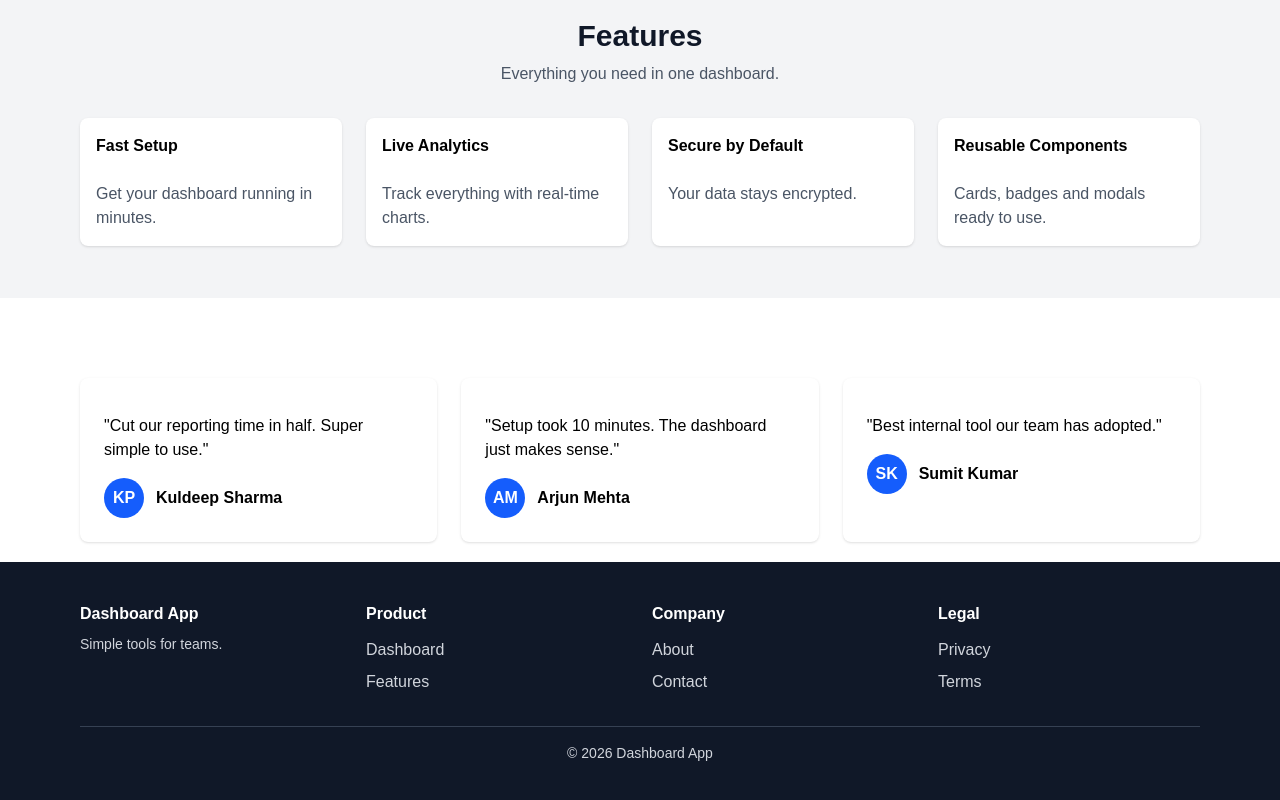
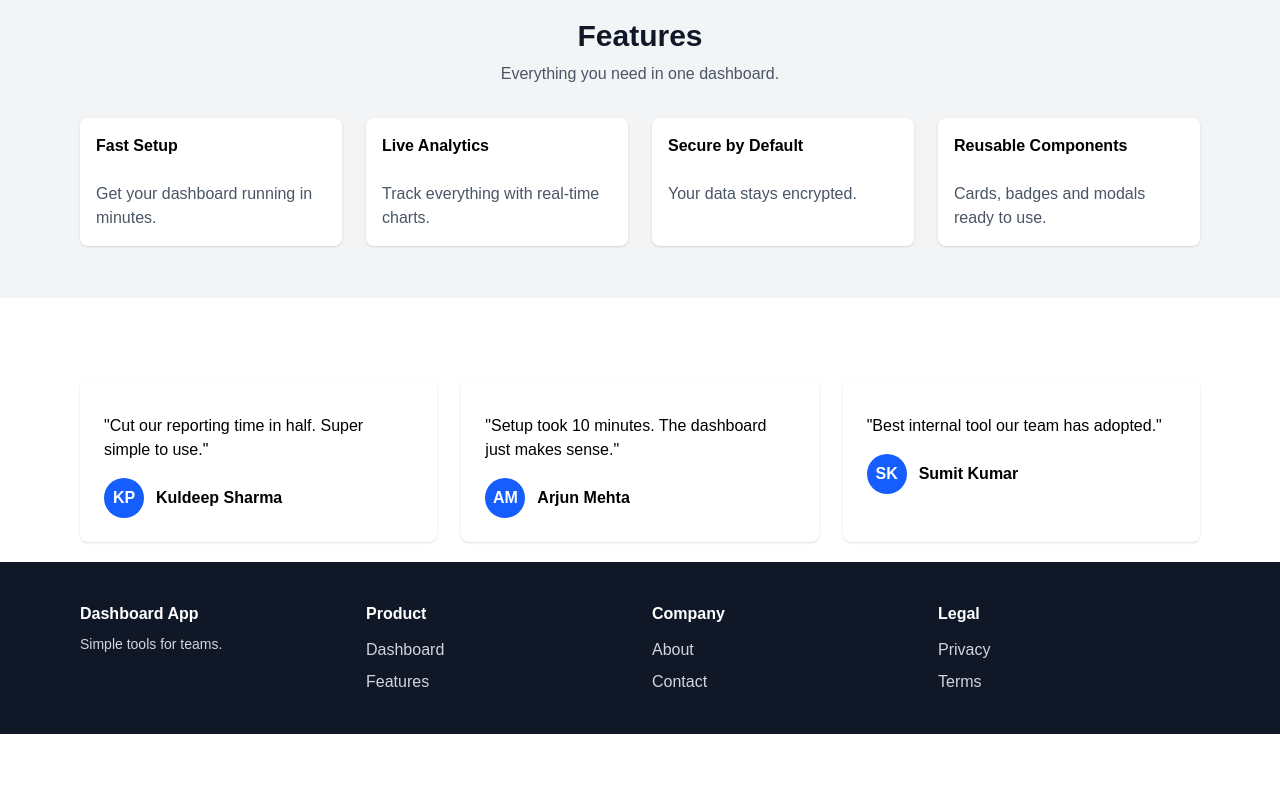
Before and after one commit to Kriti98ranjan/day4-dashboard-ui, a Next.js app: page /landing in a window 1280 px wide. Shown: the part 358-1158 px from the top of the page. After the commit the page ends 1092 px from the top, so only its background shows below. Built offline with nearby package versions, Linux system fonts and the light colour scheme.

Commit message:
Remove footer paragraph

```diff
--- a/app/components/ui/landing/Footer.jsx
+++ b/app/components/ui/landing/Footer.jsx
@@ -29,11 +29,6 @@ export default function Footer() {
             links={["Privacy", "Terms"]}
           />
         </div>
-
-        <p className="text-center text-sm border-t border-gray-700 mt-8 pt-4">
-          © {new Date().getFullYear()} Dashboard App
-        </p>
-
       </div>
     </footer>
   );
```
